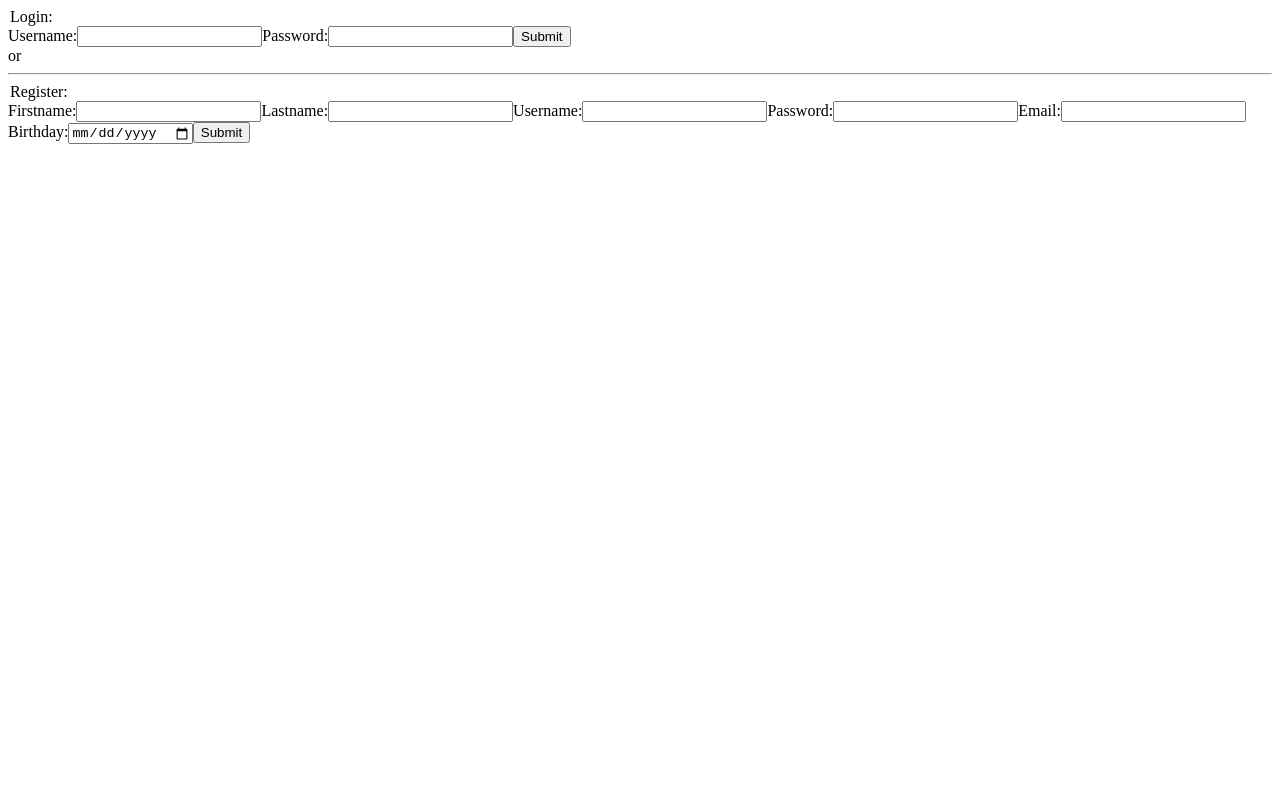
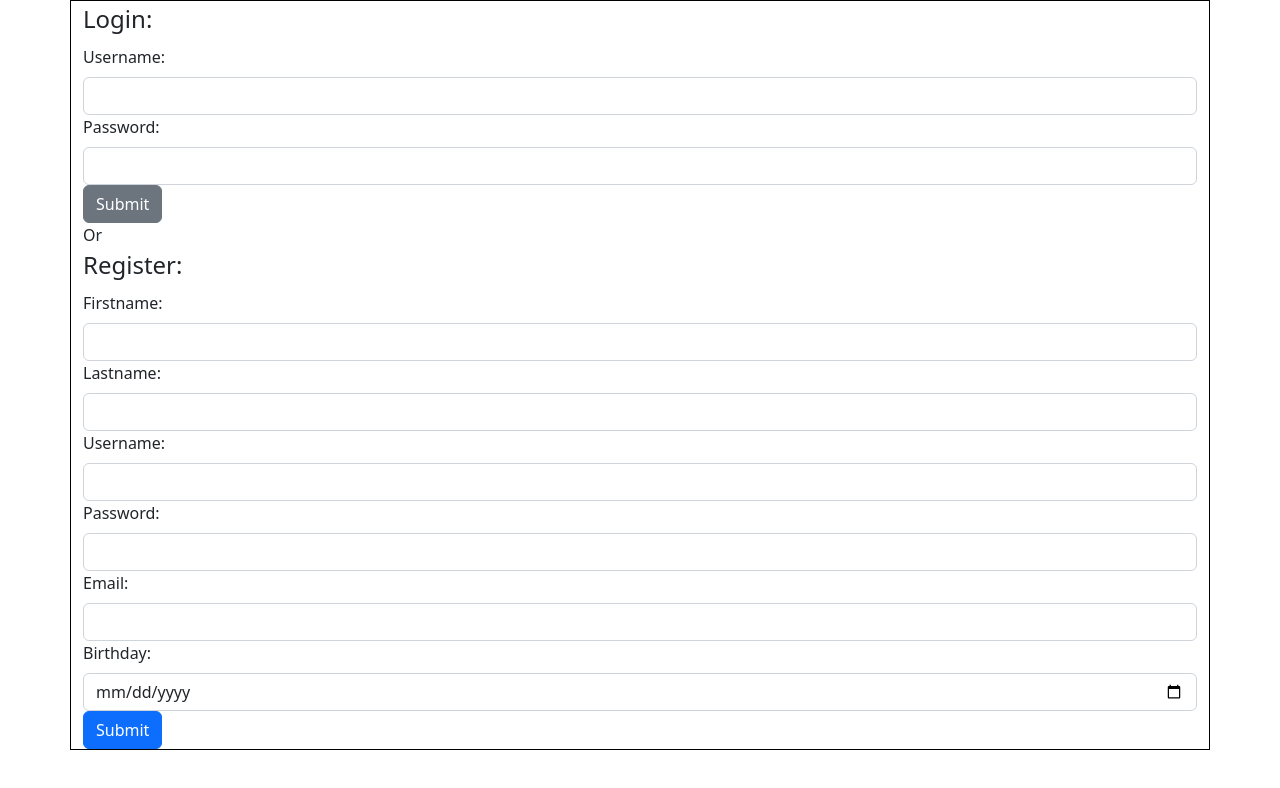
Before and after one commit to AlejandroBryan/my-flixx-client, a React app: page / in a window 1280 px wide. Shown: the top 788 px of the page. Built offline with nearby package versions, Linux system fonts and the light colour scheme; the HTML template or start-up script is replaced by a standard one.

Commit message:
3.6 finished

```diff
--- a/package.json
+++ b/package.json
@@ -15,8 +15,10 @@
   "author": "",
   "license": "ISC",
   "dependencies": {
+    "bootstrap": "^5.2.3",
     "prop-types": "^15.8.1",
     "react": "^18.2.0",
+    "react-bootstrap": "^2.7.2",
     "react-dom": "^18.2.0"
   },
   "devDependencies": {
--- a/src/components/login-view/login-view.jsx
+++ b/src/components/login-view/login-view.jsx
@@ -1,4 +1,5 @@
 import { useState } from "react";
+import { Button, Form } from "react-bootstrap";
 
 const LoginView = ({onLoggedIn}) => {
 
@@ -34,29 +35,32 @@ const LoginView = ({onLoggedIn}) => {
     }).catch((error) => alert('Something went wrong', error.message))
   }
     return (
-      <form onSubmit={handleSubmit}>
+      <Form onSubmit={handleSubmit}>
         <legend>Login:</legend>
-        <label>
-          Username:
-          <input
+        <Form.Group controlId="loginUsername">
+          <Form.Label>Username:</Form.Label>
+          <Form.Control
           type="text"
           value={username}
           onChange={(e)=> setUsername(e.target.value)}
           required
+          >
+          </Form.Control>
+        </Form.Group>
 
-          />
-        </label>
-        <label>
-          Password:
-          <input
+
+        <Form.Group controlId="loginPassword">
+          <Form.Label>Password:</Form.Label>
+          <Form.Control
            type="password"
            value={password}
            onChange={(e)=> setPassword(e.target.value)}
            required
-          />
-        </label>
-        <button type="submit">Submit</button>
-      </form>
+          >
+          </Form.Control>
+        </Form.Group>
+        <Button variant="secondary" md={5} type="submit">Submit</Button>
+      </Form>
     );
   };
 
--- a/src/components/main-view/main-view.jsx
+++ b/src/components/main-view/main-view.jsx
@@ -3,20 +3,19 @@ import MovieCard from '../movie-card/movie-card'
 import MovieView from '../movie-view/movie-view';
 import LoginView from "../login-view/login-view";
 import SignupView from "../signup-view/signup-view";
+import { Row, Col, Button } from "react-bootstrap";
 
 const MainView = () => {
 
   const storedUser = JSON.parse(localStorage.getItem("user"));
   const storedToken = localStorage.getItem("token");
-  const [user, setUser] = useState(storedUser? storedUser :  null);
+  const [user, setUser] = useState(storedUser? storedUser : null);
   const [token, setToken] = useState(storedToken? storedToken : null);
-
   const [movies, setMovies] = useState([]);
   const [selectedMovies, setSelectedMovies] = useState(null);
 
 
-  useEffect(() =>{
-    if (!token) return;
+  const getMovies =() =>{
 
     fetch('https://myflixx.herokuapp.com/api/v1/movies',
     {
@@ -28,7 +27,7 @@ const MainView = () => {
     })
     .then((response) => response.json())
     .then(({data}) =>{
-
+      console.log(' dt', data);
         const result = data.map((element)=>{
             return {
                 id: element._id,
@@ -42,66 +41,67 @@ const MainView = () => {
         setMovies(result);
     }).catch(err => console.log(err))
 
+
+  }
+
+  useEffect(() => {
+    if (!token) return;
+
+    getMovies();
+
+
   }, [token])
 
-  if (!user) {
+ console.log(movies)
     return(
+      <Row className="justify-content-md-center">
+        {!user ? (
           <Fragment>
+            <Col>
               <LoginView
                 onLoggedIn={(user, token) => {
                  setUser(user);
                  setToken(token);
-
                 }}
                />
-          or
-          <hr />
+               Or
               <SignupView />
-
-
+            </Col>
           </Fragment>
-
-
-    )
-  }
-
-
-if (selectedMovies) {
-  return(
+        ): selectedMovies ?(
           <MovieView
             movie={selectedMovies}
             onBackClick={()=> setSelectedMovies(null)}
           />
 
-  )
-}
+        ): !movies && movies.length === 0 ?(
+          <Col> The list is empty </Col>
+        ): (
+          <Fragment>
 
-if(!movies) {
-  return <div> The list is empty </div>;
-}
-
-  return (
-         <Fragment>
-            <div className="center">
                 {movies.map((movie) => (
+                  <Col key={movie.id} md={3} >
                     <MovieCard
-                        key={movie.id}
                         movie={movie}
                         onMovieClick={(newSelectedMovie) => {
                             setSelectedMovies(newSelectedMovie);
                         }}
                     />
+                    </Col>
                 ))}
-
-            </div>
-            <button onClick={() => {
+            <Button variant="warning" onClick={() => {
                setUser(null);
                setToken(null);
                localStorage.clear(); }}>
               Logout
-            </button>
+            </Button>
+
        </Fragment>
-    );
+      )}
+
+      </Row>
+    )
+
   };
 
  export default MainView;
--- a/src/components/movie-card/movie-card.jsx
+++ b/src/components/movie-card/movie-card.jsx
@@ -1,15 +1,20 @@
 import PropTypes from 'prop-types';
+import { Card } from 'react-bootstrap';
 
  const MovieCard = ({movie, onMovieClick}) => {
 
     return (
-      <div
+      <Card
         onClick={() => {
           onMovieClick(movie);
        }}
       >
-        {movie.title}
-      </div>
+        <Card.Img  src={movie.image}/>
+        <Card.Body>
+          <Card.Title>{movie.title}</Card.Title>
+        </Card.Body>
+
+      </Card>
     )
   };
 
--- a/src/components/movie-view/movie-view.jsx
+++ b/src/components/movie-view/movie-view.jsx
@@ -1,27 +1,29 @@
 import PropTypes from 'prop-types';
+import {Card, Button, Badge} from 'react-bootstrap'
 
  const MovieView = ({ movie, onBackClick }) =>{
     return(
-        < div>
-            <div>
-                <span >Title: </span>
-                { movie.title }
-            </div>
-            <img src={movie.image} alt={movie.title} />
-            <div>
-                <span> Genres: </span>
-               { movie.genres.map((genre) => <span key={genre.id}> { genre.Name } </span> )}
-            </div>
-            <div>
+        <Card>
+            <Card.Img src={movie.image} alt={movie.title} />
+            <Card.Body>
+               <Card.Title> Title : { movie.title } </Card.Title>
+               {
+                movie.genres &&
+                'Genres :'
+               }
 
-                <p>
-                <span> Description: </span>
-                   {movie.description}
-                </p>
+               {
 
-            </div>
-            <button onClick={onBackClick}>Back</button>
-        </div>
+               movie.genres &&
+                  movie.genres.map((genre) => <Badge key={genre._id} className="mx-1">{genre.Name} </Badge>)
+
+                }
+                <Card.Text>
+                 {movie.description}
+                </Card.Text>
+                <Button variant="primary" onClick={onBackClick}>Back</Button>
+            </Card.Body>
+        </Card>
     )
 
 }
--- a/src/components/signup-view/signup-view.jsx
+++ b/src/components/signup-view/signup-view.jsx
@@ -1,4 +1,5 @@
 import { useState } from "react";
+import { Button, Form } from "react-bootstrap";
 
  const SignupView = () => {
 
@@ -39,78 +40,86 @@ import { useState } from "react";
     };
 
     return (
-        <form onSubmit={handleSubmit}>
+        <Form onSubmit={handleSubmit}>
             <legend>Register:</legend>
-            <label>
-                Firstname:
-                <input
+
+            <Form.Group controlId="signupFirstname">
+                <Form.Label>
+                 Firstname:
+                </Form.Label>
+                <Form.Control
                 type="text"
                 value={firstname}
                 onChange={(e) => setFirstname(e.target.value)}
                 required
                 minLength="3"
                 maxLength="30"
-                />
-            </label>
+                >
+                </Form.Control>
+            </Form.Group>
 
-            <label>
-                Lastname:
-                <input
+            <Form.Group controlId="signupLastname">
+                <Form.Label>Lastname:</Form.Label>
+                <Form.Control
                 type="text"
                 value={lastname}
                 onChange={(e) => setLastname(e.target.value)}
                 required
                 minLength="3"
-                maxLength="30"
-                />
-            </label>
+                maxLength="30">
+                </Form.Control>
+            </Form.Group>
 
-            <label>
-                Username:
-                <input
+            <Form.Group controlId="signupUsername">
+                <Form.Label>Username:</Form.Label>
+                <Form.Control
                 type="text"
                 value={username}
                 onChange={(e) => setUsername(e.target.value)}
                 required
                 minLength="3"
                 maxLength="15"
-                />
+                >
+                </Form.Control>
+            </Form.Group>
 
-            </label>
-
-            <label>
-                Password:
-                <input
+            <Form.Group controlId="signupPassword">
+                <Form.Label>Password:</Form.Label>
+                <Form.Control
                 type="password"
                 value={password}
                 onChange={(e) => setPassword(e.target.value)}
                 required
                 minLength="8"
                 maxLength="12"
-                />
-            </label>
+                >
+                </Form.Control>
+            </Form.Group>
 
-            <label>
-                Email:
-                <input
+            <Form.Group>
+                <Form.Label>Email:</Form.Label>
+                <Form.Control
                 type="email"
                 value={email}
                 onChange={(e) => setEmail(e.target.value)}
                 required
-                />
-            </label>
+                >
+                </Form.Control>
+            </Form.Group>
 
-            <label>
-                Birthday:
-                <input
-                type="date"
-                value={birthday}
-                onChange={(e) => setBirthday(e.target.value)}
-                required
-                />
-            </label>
-          <button type="submit">Submit</button>
-        </form>
+            <Form.Group>
+                <Form.Label> Birthday:</Form.Label>
+                <Form.Control
+                     type="date"
+                     value={birthday}
+                     onChange={(e) => setBirthday(e.target.value)}
+                     required
+                >
+
+                </Form.Control>
+            </Form.Group>
+          <Button variant="primary" type="submit">Submit</Button>
+        </Form>
       );
 }
 
--- a/src/index.jsx
+++ b/src/index.jsx
@@ -1,11 +1,14 @@
 import { createRoot } from 'react-dom/client';
 import MainView from './components/main-view/main-view';
+import "bootstrap/dist/css/bootstrap.min.css";
+import Container from 'react-bootstrap/Container'
 import "./index.scss";
 
 const App = () => {
   return (
-    <MainView/>
-
+    <Container style={{border: "1px solid black"}}>
+      <MainView/>
+    </Container>
   )
 };
 
```
Also changed, not shown: src/index.scss (line endings or trailing spaces), 1 other file (tests, documents, lock files or other folders). Lines whose indentation alone changed are shown as unchanged.
